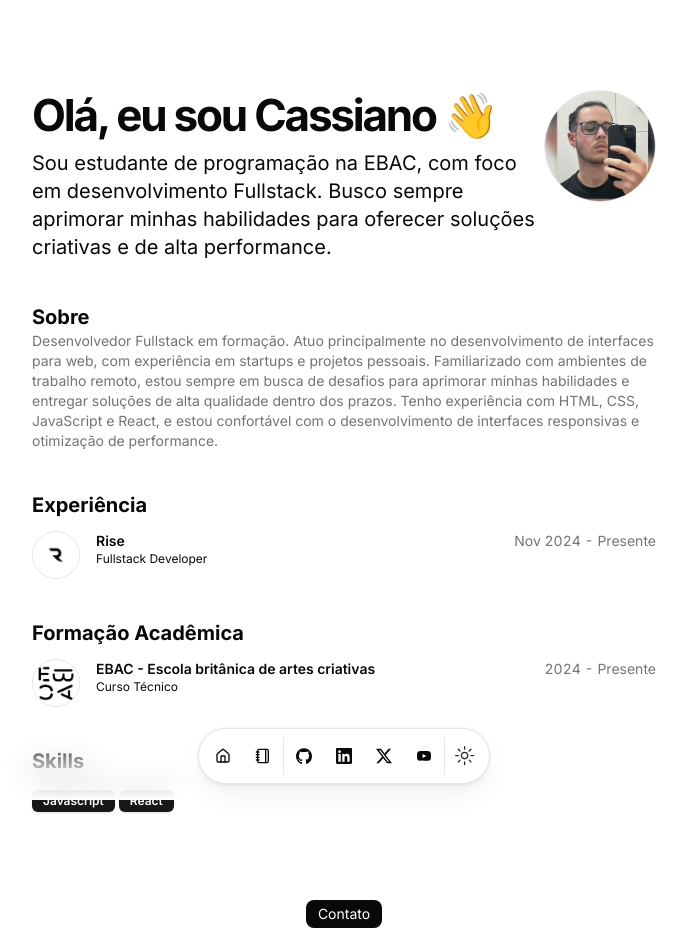
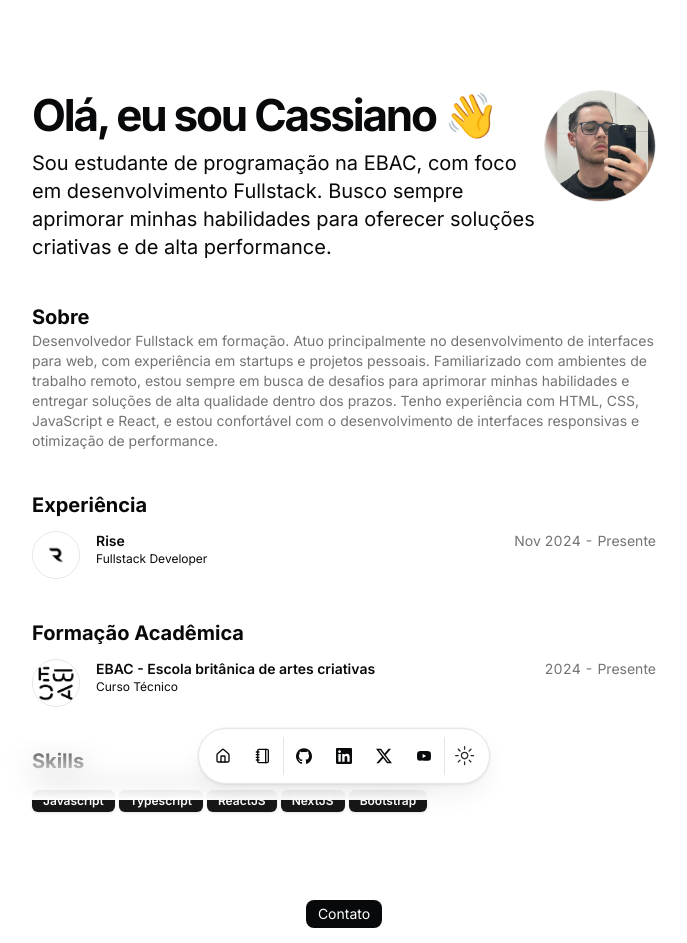
Before and after one commit to CassianoBC/portifolio, a Next.js app: page / in a window 1280 px wide. Shown: the top 943 px of the page, without its empty margins (296-983 px from the left). Built offline with nearby package versions, Linux system fonts and the light colour scheme.

Commit message:
feature: add new skills :)

```diff
--- a/src/data/resume.tsx
+++ b/src/data/resume.tsx
@@ -14,7 +14,10 @@ export const DATA = {
   avatarUrl: "/me.jpg",
   skills: [
   "Javascript",
-  "React"
+  "Typescript",
+  "ReactJS",
+  "NextJS",
+  "Bootstrap",
   ],
   navbar: [
     { href: "/", icon: HomeIcon, label: "Home" },
```
